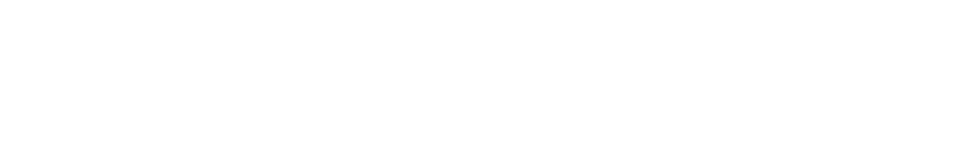
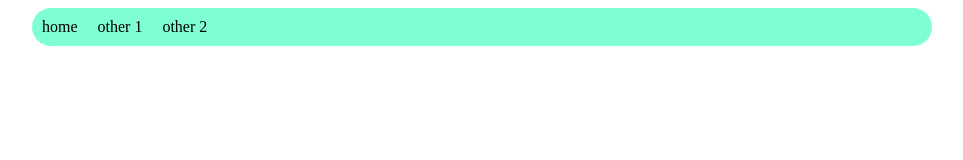
Before and after one commit to sande01/NMED_3520_Assignment_02, a plain HTML site: page index.html in a window 1280 px wide. Shown: the whole page, without its empty margins (158-1121 px from the left). Drawn offline with Linux system fonts and the light colour scheme.

Commit message:
worked on the header nav

```diff
--- a/CSS/style.css
+++ b/CSS/style.css
@@ -0,0 +1,27 @@
+header {
+    max-width: 900px;
+    border-radius: 20px;
+    background-color: aquamarine;
+    margin: auto;
+    display: flex;
+    justify-content: space-between;
+    align-items: center;
+}
+
+header nav ul {
+    padding: 0;
+    margin: 0;
+    list-style: none;
+    display: flex;
+    justify-content: space-evenly;
+    align-items: center;
+}
+
+header nav ul li {
+    padding: 10px;
+}
+
+header nav ul li:hover {
+    border-radius: 20px;
+    background-color: red;
+}
--- a/index.html
+++ b/index.html
@@ -1,11 +1,20 @@
 <!DOCTYPE html>
 <html lang="en">
 <head>
+    <link rel="stylesheet" href="CSS/style.css">
     <meta charset="UTF-8">
     <meta name="viewport" content="width=device-width, initial-scale=1.0">
     <title>Document</title>
 </head>
 <body>
-
+    <header>
+        <nav>
+            <ul>
+                <li>home</li>
+                <li>other 1</li>
+                <li>other 2</li>
+            </ul>
+        </nav>
+    </header>
 </body>
 </html>
```
